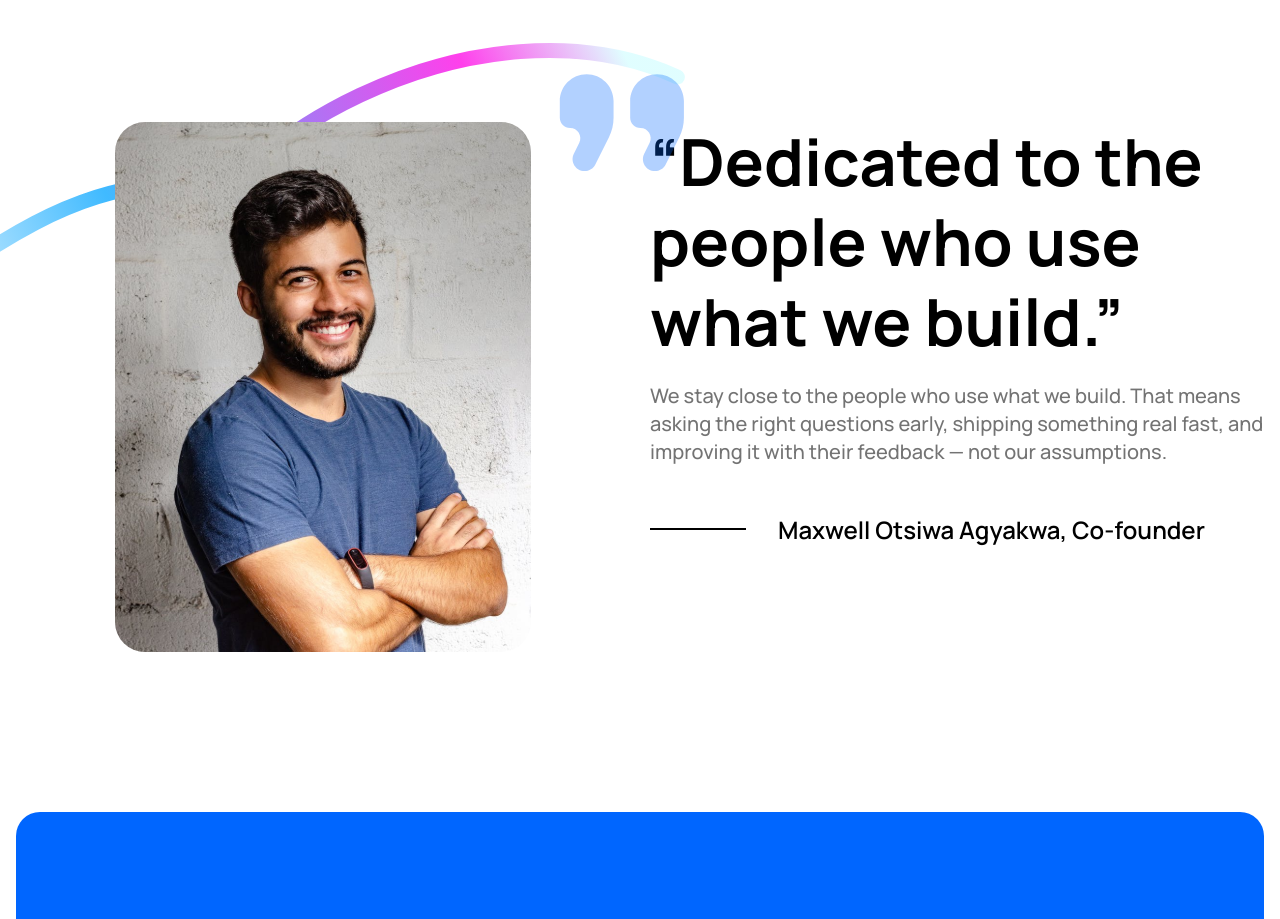
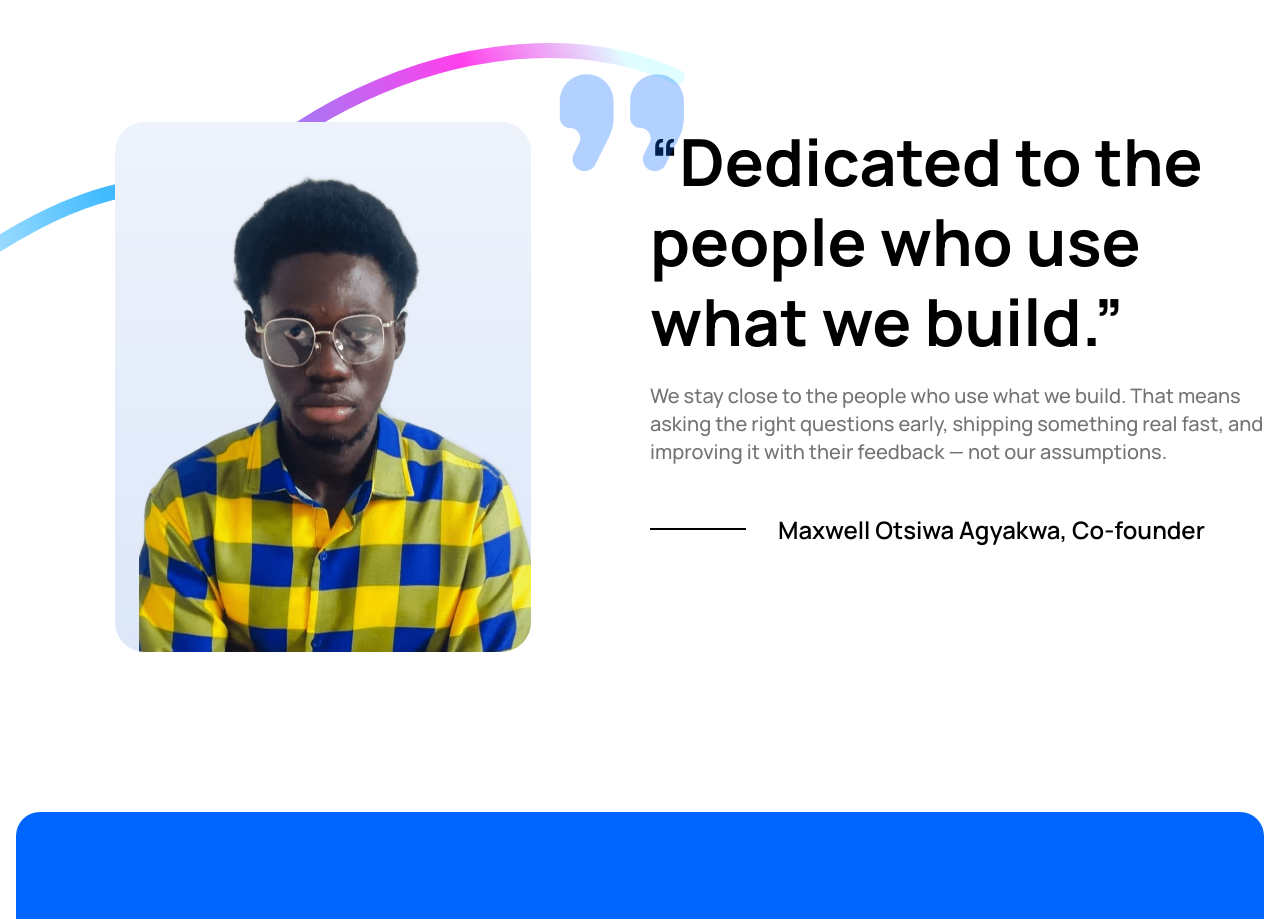
Before and after one commit to Maxorleans55/AeroQuant-Labs, a Next.js app in the folder aeroquant-labs/: page / in a window 1280 px wide. Shown: the part 1720-2639 px from the top of the page. Built offline with nearby package versions, Linux system fonts and the light colour scheme.

Commit message:
feat(dedicated): replace stock model photo with Maxwell on brand backdrop

```diff
--- a/aeroquant-labs/src/app/components/Home/Dedicated/index.tsx
+++ b/aeroquant-labs/src/app/components/Home/Dedicated/index.tsx
@@ -17,11 +17,11 @@ const Dedicated = () => {
           {/* Left Column */}
           <div className='col-span-12 lg:col-span-6 justify-self-center'>
             <Image
-              src='/images/dedicated/man.svg'
-              alt='man-icon'
+              src='/images/dedicated/maxwell.jpg'
+              alt='Maxwell Otsiwa Agyakwa, Co-founder of AeroQuant Labs'
               width={416}
               height={530}
-              className='mx-auto md:mx-0'
+              className='mx-auto md:mx-0 rounded-[30px]'
             />
           </div>
 
```
Also changed, not shown: aeroquant-labs/public/images/dedicated/man.svg (deleted), aeroquant-labs/public/images/dedicated/maxwell.jpg (added).
